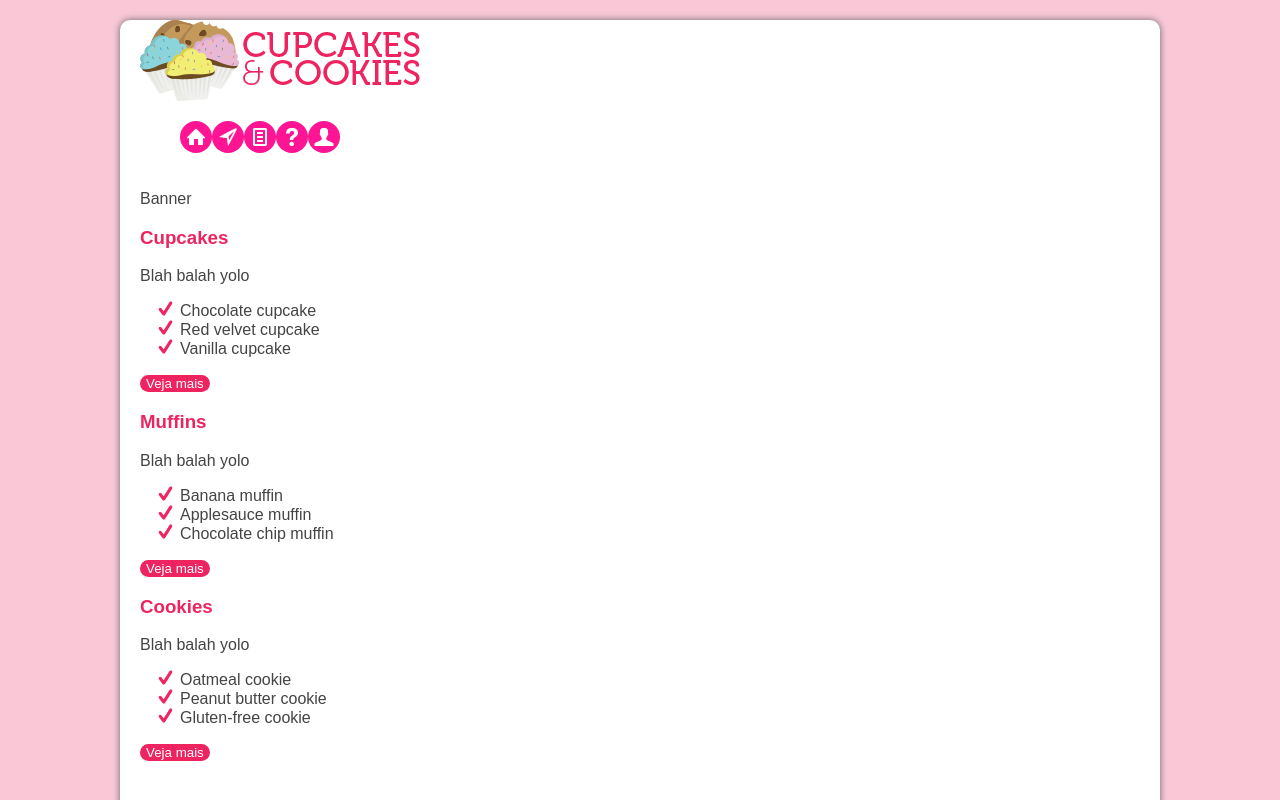
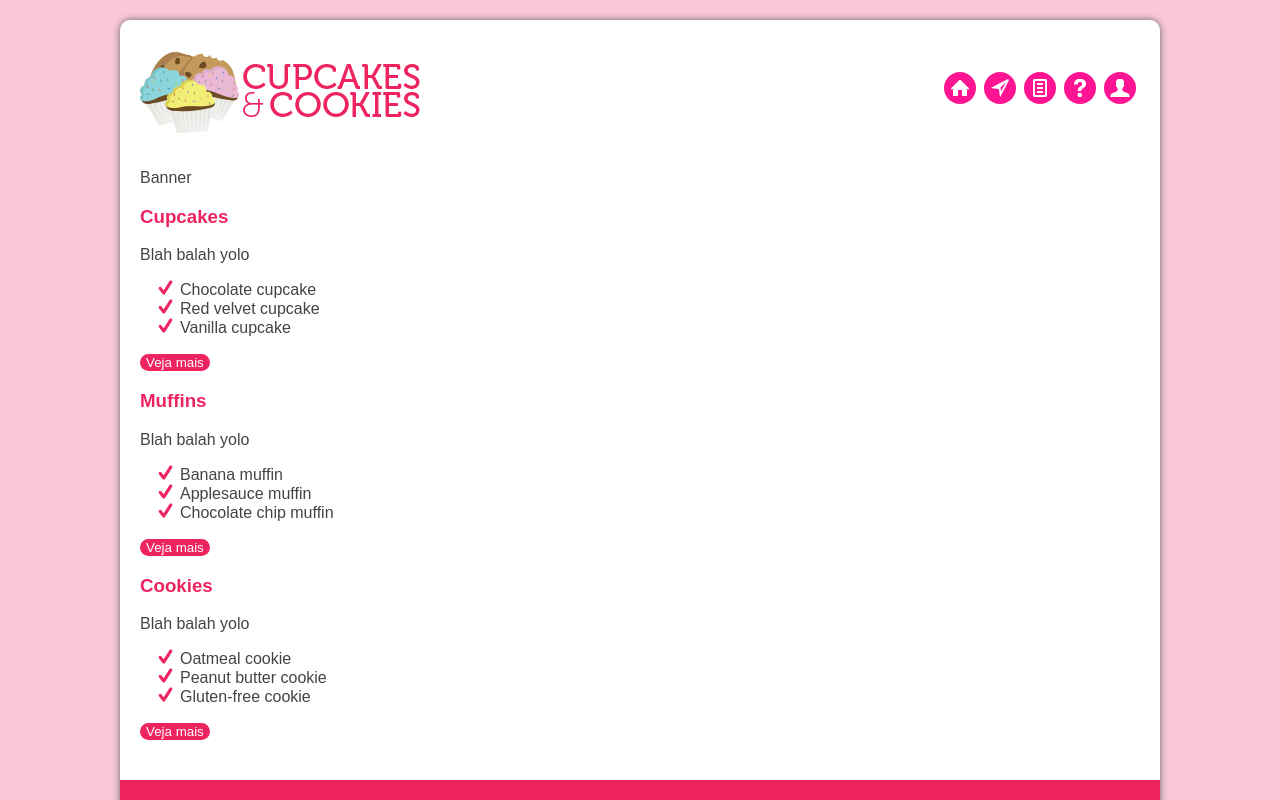
Before and after one commit to jucomin/first-complete-website, a Vue app: page / in a window 1280 px wide. Shown: the top 800 px of the page. Built offline with nearby package versions, Linux system fonts and the light colour scheme; the HTML template or start-up script is replaced by a standard one; a web font is replaced by a local one.

Commit message:
Align icons and header's margin

```diff
--- a/src/components/TheHeader.vue
+++ b/src/components/TheHeader.vue
@@ -51,9 +51,11 @@ export default {
 }
 
 .header {
-  display: grid;
-  grid-template-rows: repeat(2, 1fr);
+  display: flex;
+  justify-content: space-between;
+  margin: 32px 0px;
 }
+
 .nav-icon {
   background-position: center center;
   background-repeat: no-repeat;
@@ -69,6 +71,12 @@ li {
   height: 32px;
   display: inline-block;
   list-style: none;
+  margin: 0px 4px;
+}
+
+ul {
+  margin: 20px 0;
+  padding: 0;
 }
 
 @media (min-width: 768px) and (max-width: 1023px) {
```
